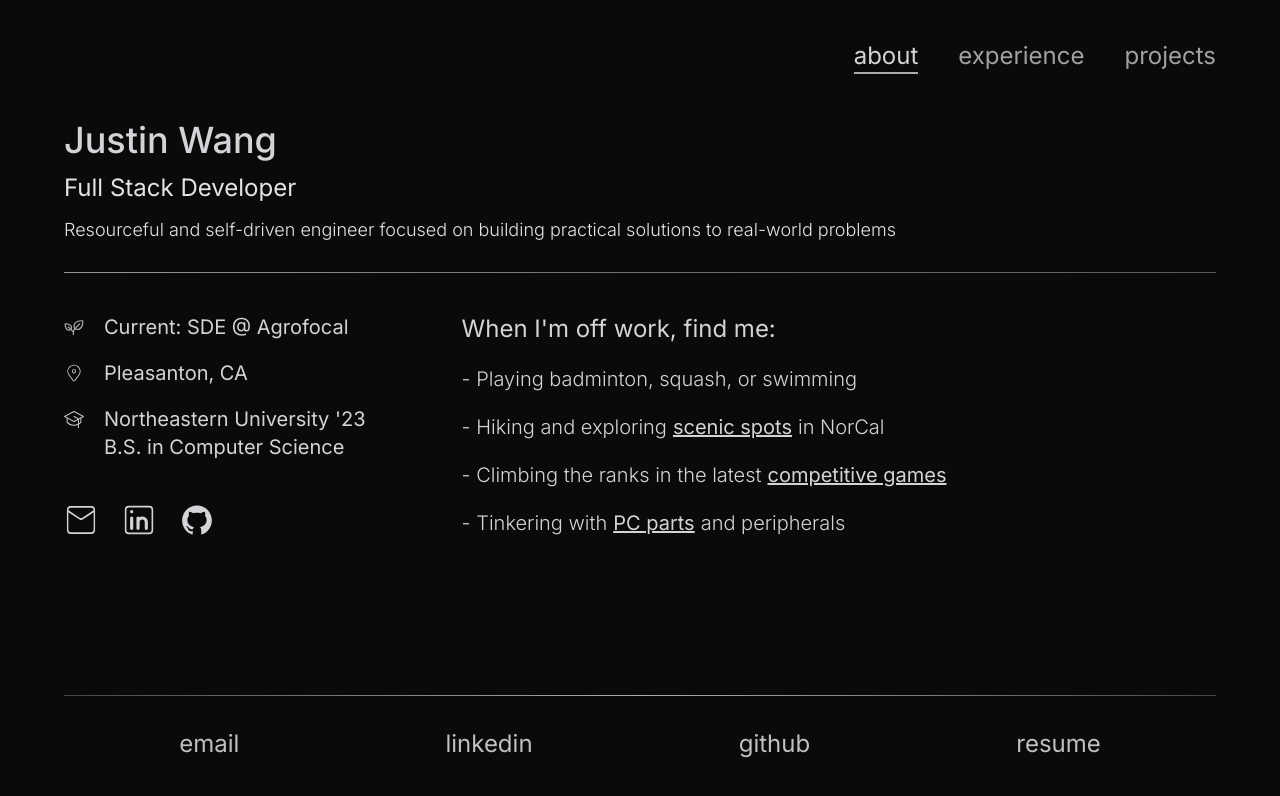
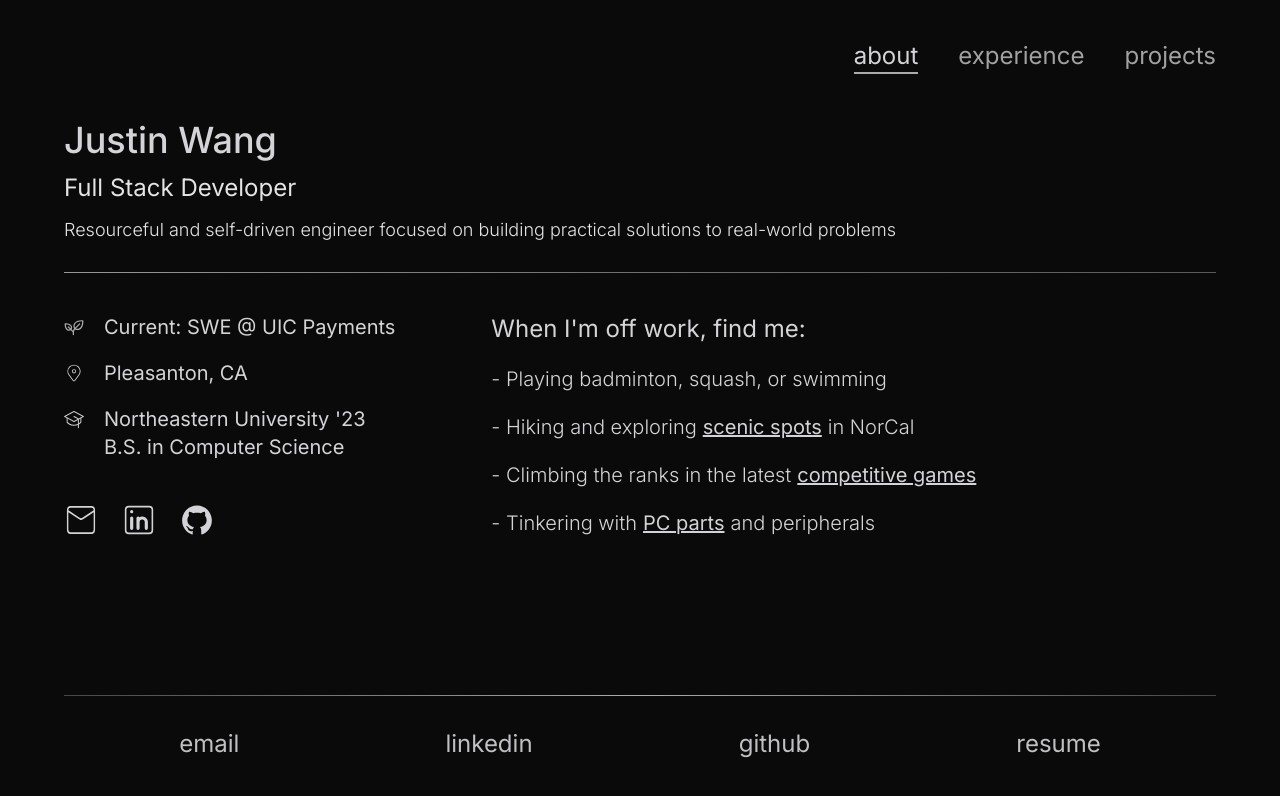
Before and after one commit to jwang9228/personal-site, a Next.js app: page /about in a window 1280 px wide. Shown: the top 796 px of the page. Built offline with nearby package versions, Linux system fonts and the light colour scheme.

Commit message:
Update work experience

```diff
--- a/src/app/components/about/About.jsx
+++ b/src/app/components/about/About.jsx
@@ -69,7 +69,7 @@ export default function About() {
               <FadeContent delay={150} duration={1500}
                 className='flex items-center gap-x-4 tablet:gap-x-4.5 laptop:gap-x-5'>
                 <PiPlant className='size-4 tablet:size-4.5 laptop:size-5 opacity-80' />
-                <h4>Current: SDE @ Agrofocal</h4>
+                <h4>Current: SWE @ UIC Payments</h4>
               </FadeContent>
             </li>
             <li>
--- a/src/app/components/experience/Experience.jsx
+++ b/src/app/components/experience/Experience.jsx
@@ -8,6 +8,19 @@ export default function Experience() {
 
   const experiences = [
     {
+      company: 'UIC Payments',
+      location: 'Fremont, CA',
+      logo: 'UIC.jpg',
+      link: 'https://uicpaymentsinc.com/',
+      positions: [
+        {
+          title: 'Software Engineer',
+          duration: 'October 2025 - Present',
+          skills: []
+        }
+      ]
+    },
+    {
       company: 'Agrofocal Technologies',
       location: 'San Jose, CA',
       logo: 'Agrofocal.png',
@@ -15,7 +28,7 @@ export default function Experience() {
       positions: [
         {
           title: 'Software Developer',
-          duration: 'January 2024 - Present',
+          duration: 'January 2024 - October 2025',
           skills: [
             {
               skill: 'Python',
@@ -56,7 +69,7 @@ export default function Experience() {
   ];
 
   return (
-    <ul>
+    <ul className='flex flex-col gap-y-8 tablet:gap-y-10 laptop:gap-y-12'>
       {experiences.map(experience => (
         <li key={experience.company} className='flex flex-col gap-y-8 tablet:gap-y-10 laptop:gap-y-12'>
           <FadeContent delay={100} duration={1500}
@@ -68,7 +81,7 @@ export default function Experience() {
                 <img
                   src={`/experience/${experience.logo}`}
                   alt={`${experience.company} Logo`}
-                  className='size-12 tablet:size-14 laptop:size-16 hover:cursor-pointer' />
+                  className='rounded-xl size-12 tablet:size-14 laptop:size-16 hover:cursor-pointer' />
               </Link>
             <header className='space-y-0.5 tablet:space-y-1 laptop:space-y-1.5'>
               <h2 className='text-xl tablet:text-2xl laptop:text-3xl font-medium'>{experience.company}</h2>
```
Also changed, not shown: public/experience/UIC.jpg (added), 1 other file (tests, documents, lock files or other folders).
